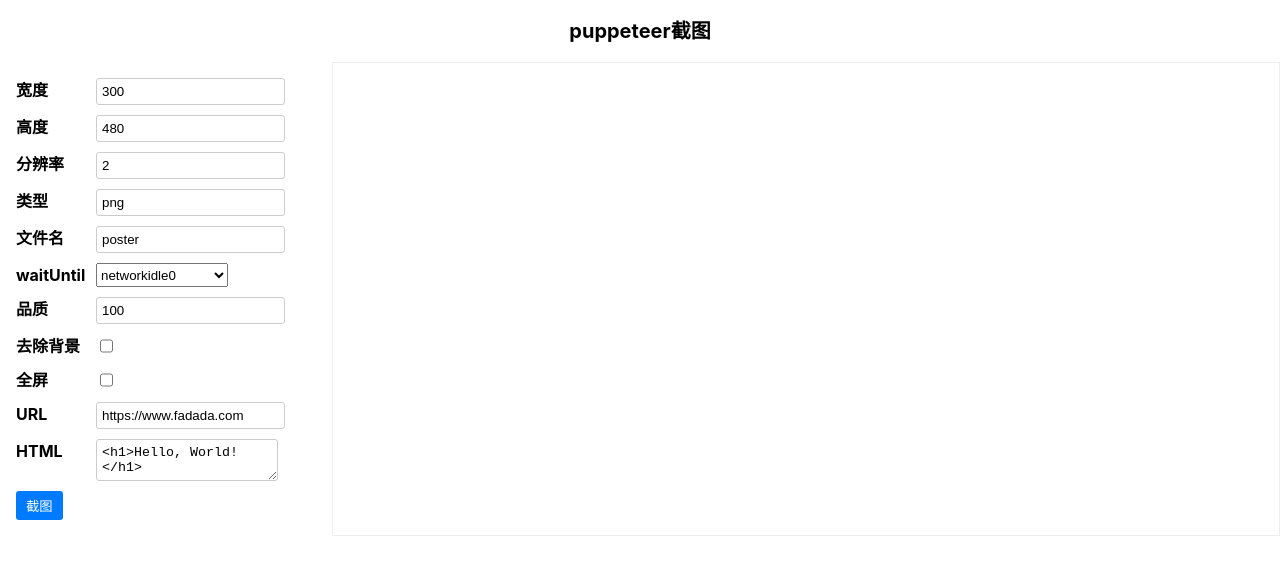
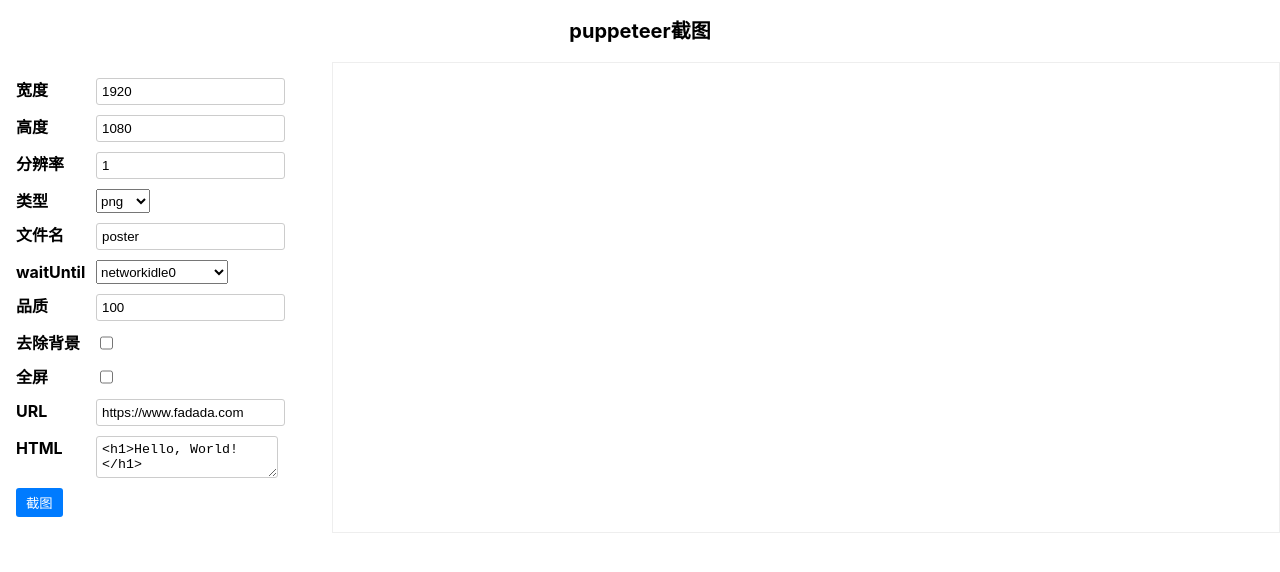
Before and after one commit to wu529778790/teach.shenzjd.com, a Vue app: page /#/screenshot in a window 1280 px wide. Shown: the top 572 px of the page. Built offline with nearby package versions, Linux system fonts and the light colour scheme.

Commit message:
feat: 增加路由

```diff
--- a/package.json
+++ b/package.json
@@ -15,7 +15,8 @@
     "generic-pool": "^3.9.0",
     "puppeteer": "^22.6.3",
     "vite-express": "0.16.0",
-    "vue": "^3.3.8"
+    "vue": "^3.3.8",
+    "vue-router": "4"
   },
   "devDependencies": {
     "@vitejs/plugin-vue": "^4.5.0",
--- a/src/client/App.vue
+++ b/src/client/App.vue
@@ -1,68 +1,5 @@
 <template>
-  <div class="puppeteer">
-    <div class="title">puppeteer截图</div>
-    <div class="main">
-      <div class="params">
-        <div class="form-row">
-          <label for="width">宽度</label>
-          <input type="text" id="width" v-model="params.width" />
-        </div>
-        <div class="form-row">
-          <label for="height">高度</label>
-          <input type="text" id="height" v-model="params.height" />
-        </div>
-        <div class="form-row">
-          <label for="ratio">分辨率</label>
-          <input type="text" id="ratio" v-model="params.ratio" />
-        </div>
-        <div class="form-row">
-          <label for="type">类型</label>
-          <input type="text" id="type" v-model="params.type" />
-        </div>
-        <div class="form-row">
-          <label for="filename">文件名</label>
-          <input type="text" id="filename" v-model="params.filename" />
-        </div>
-        <div class="form-row">
-          <label for="waitUntil">waitUntil</label>
-          <select id="waitUntil" v-model="params.waitUntil">
-            <option value="networkidle0">networkidle0</option>
-            <option value="networkidle2">networkidle2</option>
-            <option value="domcontentloaded">domcontentloaded</option>
-            <option value="load">load</option>
-          </select>
-        </div>
-        <div class="form-row">
-          <label for="quality">品质</label>
-          <input type="text" id="quality" v-model="params.quality" />
-        </div>
-        <div class="form-row">
-          <label for="omitBackground">去除背景</label>
-          <input
-            type="checkbox"
-            id="omitBackground"
-            v-model="params.omitBackground"
-          />
-        </div>
-        <div class="form-row">
-          <label for="fullPage">全屏</label>
-          <input type="checkbox" id="fullPage" v-model="params.fullPage" />
-        </div>
-        <div class="form-row">
-          <label for="url">URL</label>
-          <input type="text" id="url" v-model="params.url" />
-        </div>
-        <div class="form-row">
-          <label for="html">HTML</label>
-          <textarea id="html" v-model="params.html"></textarea>
-        </div>
-        <button @click="screenshot">截图</button>
-      </div>
-      <div class="img-container">
-        <img :src="imgUrl" class="img" />
-      </div>
-    </div>
-  </div>
+  <router-view />
 </template>
 
 <script setup>
@@ -72,9 +9,9 @@ import axios from "axios";
 const imgUrl = ref("");
 
 const params = ref({
-  width: 300,
-  height: 480,
-  ratio: 2,
+  width: 1920,
+  height: 1080,
+  ratio: 1,
   type: "png",
   filename: "poster",
   waitUntil: "networkidle0",
--- a/src/client/main.js
+++ b/src/client/main.js
@@ -1,7 +1,11 @@
+import { createApp } from "vue";
+import { setupRouter } from "@/router";
 import "./style.css";
-
-import { createApp } from "vue";
-
 import App from "./App.vue";
 
-createApp(App).mount("#app");
+const app = createApp(App);
+
+// 配置路由
+setupRouter(app);
+
+app.mount("#app");
--- /dev/null
+++ b/src/client/router/index.js
@@ -0,0 +1,19 @@
+import { createRouter, createWebHashHistory } from "vue-router";
+
+export const router = createRouter({
+  history: createWebHashHistory(),
+  routes: [
+    {
+      path: "/",
+      redirect: "/screenshot",
+    },
+    {
+      path: "/screenshot",
+      component: () => import("@/views/screenshot/index.vue"),
+    },
+  ],
+});
+
+export function setupRouter(app) {
+  app.use(router);
+}
--- /dev/null
+++ b/src/client/views/screenshot/index.vue
@@ -0,0 +1,169 @@
+<template>
+  <div class="puppeteer">
+    <div class="title">puppeteer截图</div>
+    <div class="main">
+      <div class="params">
+        <div class="form-row">
+          <label for="width">宽度</label>
+          <input type="text" id="width" v-model="params.width" />
+        </div>
+        <div class="form-row">
+          <label for="height">高度</label>
+          <input type="text" id="height" v-model="params.height" />
+        </div>
+        <div class="form-row">
+          <label for="ratio">分辨率</label>
+          <input type="text" id="ratio" v-model="params.ratio" />
+        </div>
+        <div class="form-row">
+          <label for="type">类型</label>
+          <select id="type" v-model="params.type">
+            <option value="png">png</option>
+            <option value="jpeg">jpeg</option>
+            <option value="webp">webp</option>
+            <option value="avif">avif</option>
+          </select>
+        </div>
+        <div class="form-row">
+          <label for="filename">文件名</label>
+          <input type="text" id="filename" v-model="params.filename" />
+        </div>
+        <div class="form-row">
+          <label for="waitUntil">waitUntil</label>
+          <select id="waitUntil" v-model="params.waitUntil">
+            <option value="networkidle0">networkidle0</option>
+            <option value="networkidle2">networkidle2</option>
+            <option value="domcontentloaded">domcontentloaded</option>
+            <option value="load">load</option>
+          </select>
+        </div>
+        <div class="form-row">
+          <label for="quality">品质</label>
+          <input type="text" id="quality" v-model="params.quality" />
+        </div>
+        <div class="form-row">
+          <label for="omitBackground">去除背景</label>
+          <input
+            type="checkbox"
+            id="omitBackground"
+            v-model="params.omitBackground"
+          />
+        </div>
+        <div class="form-row">
+          <label for="fullPage">全屏</label>
+          <input type="checkbox" id="fullPage" v-model="params.fullPage" />
+        </div>
+        <div class="form-row">
+          <label for="url">URL</label>
+          <input type="text" id="url" v-model="params.url" />
+        </div>
+        <div class="form-row">
+          <label for="html">HTML</label>
+          <textarea id="html" v-model="params.html"></textarea>
+        </div>
+        <button @click="screenshot">截图</button>
+      </div>
+      <div class="img-container">
+        <img :src="imgUrl" class="img" />
+      </div>
+    </div>
+  </div>
+</template>
+
+<script setup>
+import { ref } from "vue";
+import axios from "axios";
+
+const imgUrl = ref("");
+
+const params = ref({
+  width: 1920,
+  height: 1080,
+  ratio: 1,
+  type: "png",
+  filename: "poster",
+  waitUntil: "networkidle0",
+  quality: 100,
+  omitBackground: false,
+  fullPage: false,
+  url: "https://www.fadada.com",
+  html: "<h1>Hello, World!</h1>",
+});
+
+function screenshot() {
+  axios({
+    url: "/puppeteer/screenshot",
+    method: "POST",
+    responseType: "arraybuffer",
+    data: params.value,
+  })
+    .then((response) => {
+      const image = new Blob([response.data], { type: "image/png" });
+      imgUrl.value = URL.createObjectURL(image);
+    })
+    .catch((error) => {
+      console.error("Error fetching screenshot:", error);
+    });
+}
+</script>
+
+<style lang="scss" scoped>
+.puppeteer {
+  .title {
+    font-size: 20px;
+    font-weight: 700;
+    text-align: center;
+    margin: 16px 0;
+  }
+  .main {
+    display: flex;
+    .params {
+      width: 300px;
+      padding: 16px;
+    }
+    .img-container {
+      flex: 1;
+      border: 1px solid #eee;
+      .img {
+        max-width: 100%;
+      }
+    }
+  }
+}
+
+.form-row {
+  margin-bottom: 10px;
+  display: flex;
+}
+
+label {
+  margin-right: 10px;
+  font-weight: bold;
+  width: 70px;
+  user-select: none;
+}
+
+input,
+textarea {
+  padding: 5px;
+  border: 1px solid #ccc;
+  border-radius: 3px;
+}
+
+textarea {
+  width: 170px;
+}
+
+button {
+  padding: 5px 10px;
+  background-color: #007bff;
+  color: white;
+  border: none;
+  border-radius: 3px;
+  cursor: pointer;
+}
+
+button:hover {
+  background-color: #0056b3;
+}
+</style>
--- a/src/server/main.js
+++ b/src/server/main.js
@@ -9,6 +9,6 @@ app.use(express.json());
 
 app.use("/puppeteer", puppeteer);
 
-ViteExpress.listen(app, 3000, () =>
-  console.log("Server is listening on port 3000...")
-);
+ViteExpress.listen(app, 3000, () => {
+  console.log("Click here to open the browser: http://localhost:3000");
+});
--- a/src/server/puppeteer/config.js
+++ /dev/null
@@ -1,3 +0,0 @@
-export default {
-  browserArgs: {},
-};
--- a/src/server/puppeteer/pool.js
+++ b/src/server/puppeteer/pool.js
@@ -1,10 +1,7 @@
 import createPuppeteerPool from "./createPuppeteerPool.js";
-import config from "./config.js";
 
 const pool = createPuppeteerPool({
-  puppeteerArgs: {
-    // args: config.browserArgs,
-  },
+  puppeteerArgs: {},
 });
 
 export default pool;
--- a/vite.config.js
+++ b/vite.config.js
@@ -4,4 +4,9 @@ import vue from "@vitejs/plugin-vue";
 // https://vitejs.dev/config/
 export default defineConfig({
   plugins: [vue()],
+  resolve: {
+    alias: {
+      "@": "/src/client",
+    },
+  },
 });
```
Also changed, not shown: src/server/puppeteer/generatePoster.js (deleted, +0 -32 lines), 1 other file (tests, documents, lock files or other folders).
